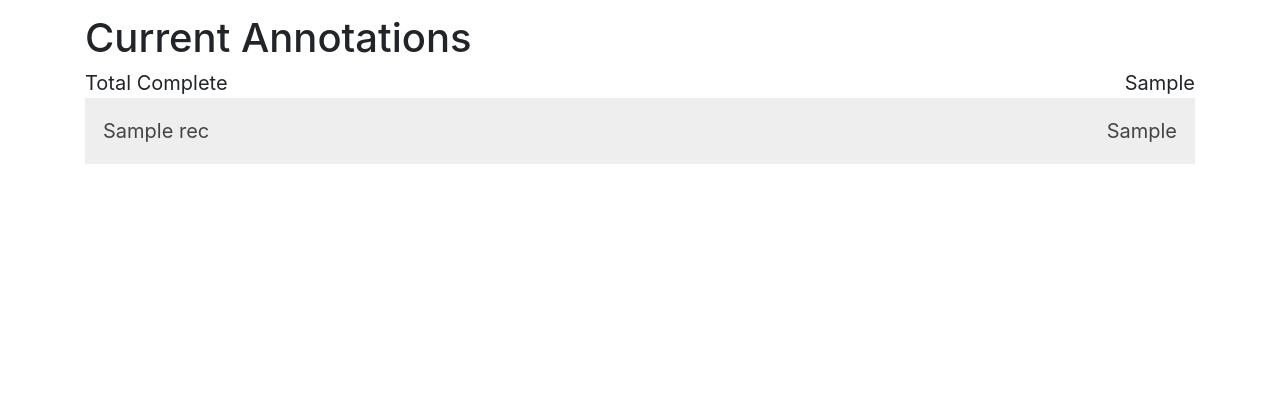
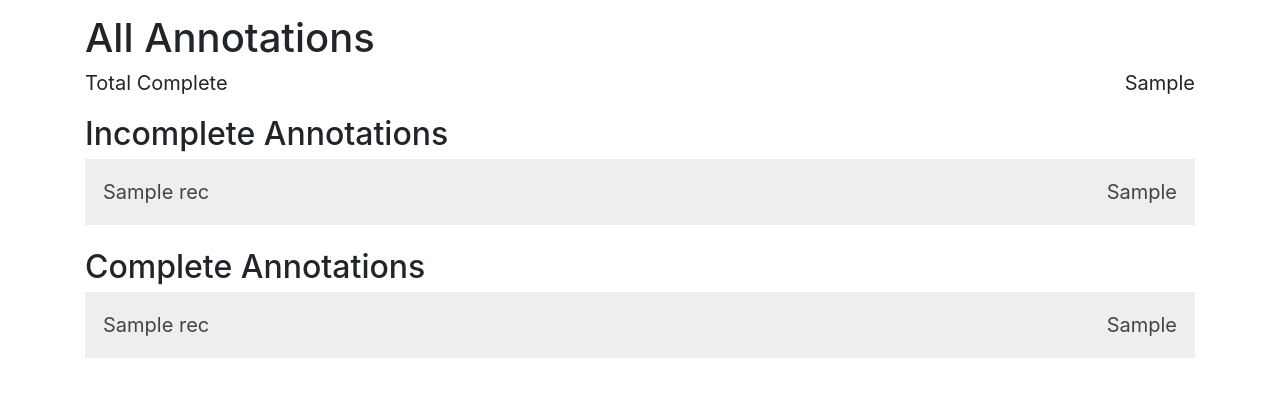
Before and after one commit to MIT-LCP/waveform-annotation, a Django app: template waveform-django/waveforms/templates/waveforms/annotations.html in a window 1280 px wide. Shown: the part 74-483 px from the top of the page. Run offline with Django 3.2, Linux system fonts and the light colour scheme; a user stored in the database is signed in; tables that the repository leaves empty hold one stand-in row (values such as "Sample post"); the template is opened without the code that fills it: most values are stand-ins (such as "Sample title", 1, 10 or a date in 2020); some libraries are stand-ins or nearby versions.

Commit message:
Splits annotations into complete and incomplete

```diff
--- a/waveform-django/waveforms/templates/waveforms/annotations.html
+++ b/waveform-django/waveforms/templates/waveforms/annotations.html
@@ -50,12 +50,13 @@
       </th>
     </tr>
   </table>
-  <h1>Current Annotations</h1>
+  <h1>All Annotations</h1>
   <div>
     <span style="font-size: 20px; float: left;">Total Complete</span>
     <span style="font-size: 20px; float: right;">{{ all_anns_frac }}</span>
-  </div>
-  {% for rec,info in all_anns.items %}
+  </div><br /><br />
+  <div><h2>Incomplete Annotations</h2></div>
+  {% for rec,info in incompleted_anns.items %}
     <button class="accordion">
       <span style="float: left;">{{ rec }}</span>
       <span style="float: right;">{{ info.0 }}</span>
@@ -92,7 +93,46 @@
       </table>
     </div>
   {% endfor %}
-</div>
+  <br />
+  <div><h2>Complete Annotations</h2></div>
+  {% for rec,info in completed_anns.items %}
+    <button class="accordion">
+      <span style="float: left;">{{ rec }}</span>
+      <span style="float: right;">{{ info.0 }}</span>
+    </button>
+    <div class="panel">
+      <table style="width:100%">
+        <!-- Header names of the columns -->
+        <tr>
+          {% for cat in categories %}
+            <th>
+              {{ cat }}
+            </th>
+          {% endfor %}
+        </tr>
+        <!-- Values of each column -->
+        {% for val in info|slice:"1:" %}
+          <tr>
+            {% for v in val %}
+              <td>
+                {{ v }}
+              </td>
+            {% endfor %}
+            <td>
+              <a href="{% url 'waveform_published_specific' rec val.0 %}">Edit annotation</a>
+            </td>
+            <!-- Only display if annotation (timestamp) is found -->
+            {% if val.3 != "-" %}
+              <td>
+                <a href="{% url 'delete_annotation' rec val.0 %}">Delete annotation</a>
+              </td>
+            {% endif %}
+          </tr>
+        {% endfor %}
+      </table>
+    </div>
+  {% endfor %}
+</div><br />
 
 <script>
   var acc = document.getElementsByClassName("accordion");
```
Also changed, not shown: waveform-django/waveforms/views.py (+26 -18 lines).
